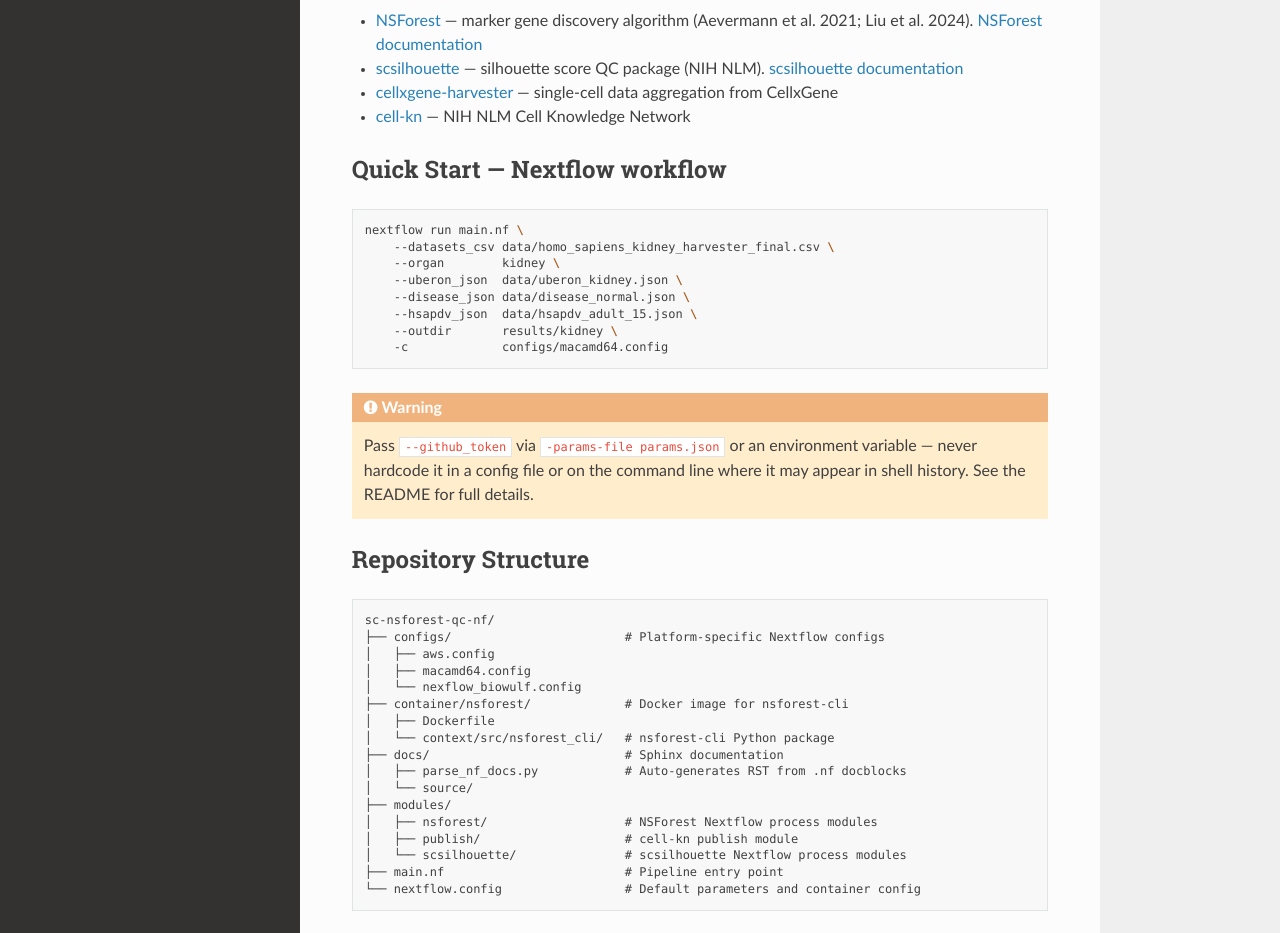
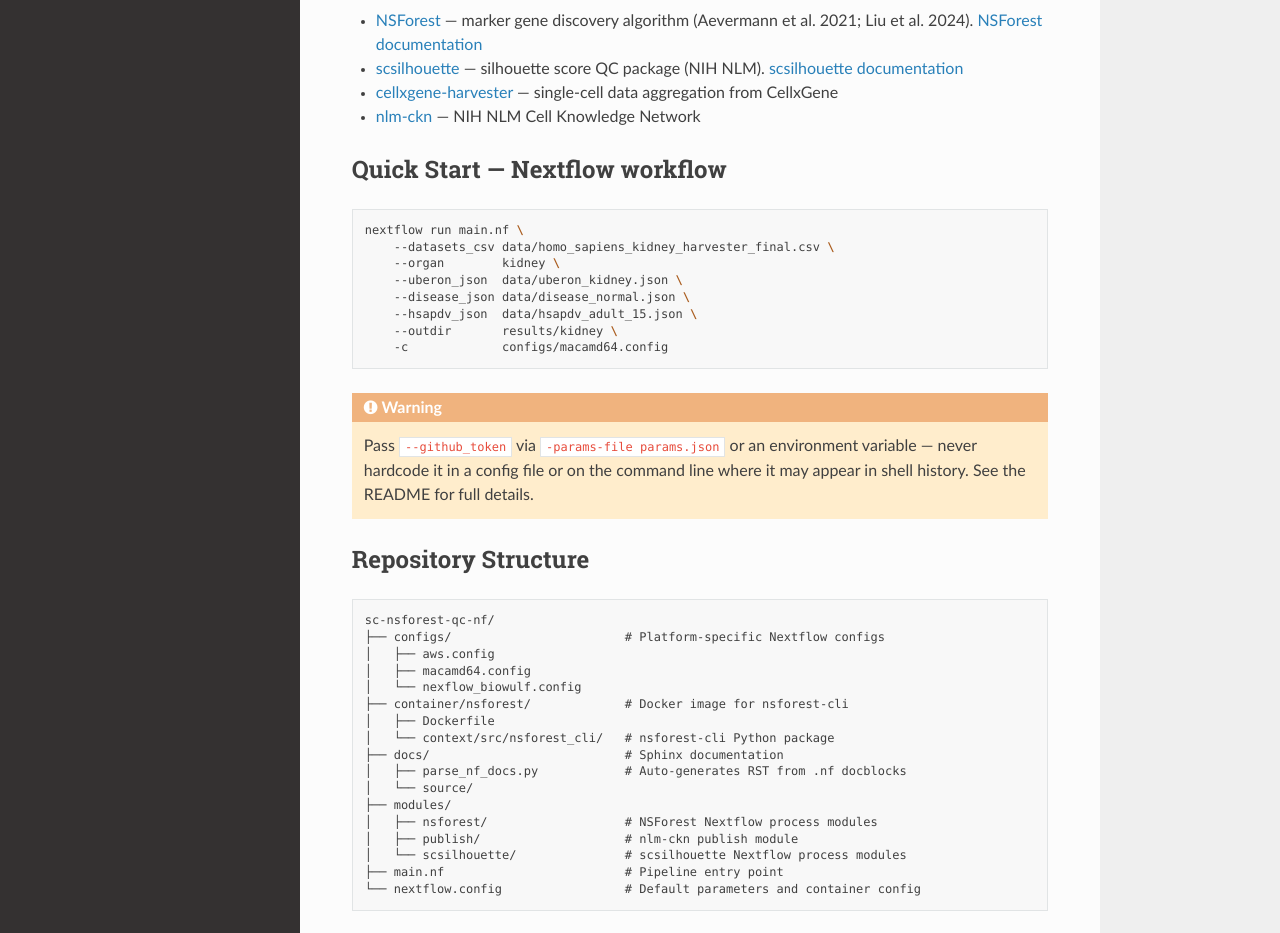
Before and after one commit to NIH-NLM/sc-nsforest-qc-nf, a Sphinx documentation site: the page built from docs/source/index.rst, in a window 1280 px wide and 1400 px high. Shown: the part 424-1357 px from the top of the window. Built offline with Sphinx 7.4.7 and the Read the Docs theme 3.1.0, drawn with Linux system fonts in a browser that asks for light colours; pages that are not in the unit, such as notebooks, are missing from menus.

Commit message:
ETL gene annotation, flat publish path, nlm-ckn names (#57)

```diff
--- a/docs/parse_nf_docs.py
+++ b/docs/parse_nf_docs.py
@@ -233,7 +233,7 @@
     'publish': (
         "Nextflow module that fires once per dataset after both the NSForest\n"
         "and scsilhouette branches have completed.\n\n"
-        "It clones ``NIH-NLM/cell-kn``, copies outputs into the\n"
+        "It clones ``NIH-NLM/nlm-ckn``, copies outputs into the\n"
         "``data/prod/{organ}/`` tree, commits, pushes a new branch, and\n"
         "opens a pull request against ``main``.\n\n"
         ".. warning::\n\n"
--- a/docs/source/index.rst
+++ b/docs/source/index.rst
@@ -13,7 +13,7 @@
 `cellxgene-harvester <https://github.com/NIH-NLM/cellxgene-harvester>`_
 outputs.
 
-It is part of the `NIH NLM Cell Knowledge Network <https://github.com/NIH-NLM/cell-kn>`_.
+It is part of the `NIH NLM Cell Knowledge Network <https://github.com/NIH-NLM/nlm-ckn>`_.
 
 .. toctree::
    :maxdepth: 2
@@ -39,7 +39,7 @@
 - `NSForest <https://github.com/NIH-NLM/NSForest>`_ — marker gene discovery algorithm (Aevermann et al. 2021; Liu et al. 2024). `NSForest documentation <https://nsforest.readthedocs.io>`_
 - `scsilhouette <https://github.com/NIH-NLM/scsilhouette>`_ — silhouette score QC package (NIH NLM). `scsilhouette documentation <https://nih-nlm.github.io/scsilhouette>`_
 - `cellxgene-harvester <https://github.com/NIH-NLM/cellxgene-harvester>`_ — single-cell data aggregation from CellxGene
-- `cell-kn <https://github.com/NIH-NLM/cell-kn>`_ — NIH NLM Cell Knowledge Network
+- `nlm-ckn <https://github.com/NIH-NLM/nlm-ckn>`_ — NIH NLM Cell Knowledge Network
 
 Quick Start — Nextflow workflow
 --------------------------------
@@ -79,7 +79,7 @@
    │   └── source/
    ├── modules/
    │   ├── nsforest/                   # NSForest Nextflow process modules
-   │   ├── publish/                    # cell-kn publish module
+   │   ├── publish/                    # nlm-ckn publish module
    │   └── scsilhouette/               # scsilhouette Nextflow process modules
    ├── main.nf                         # Pipeline entry point
    └── nextflow.config                 # Default parameters and container config
```
Also changed, not shown: README.md (+2 -2 lines), docs/source/experiments-one-pager.md (+4 -4 lines), 8 other files.
